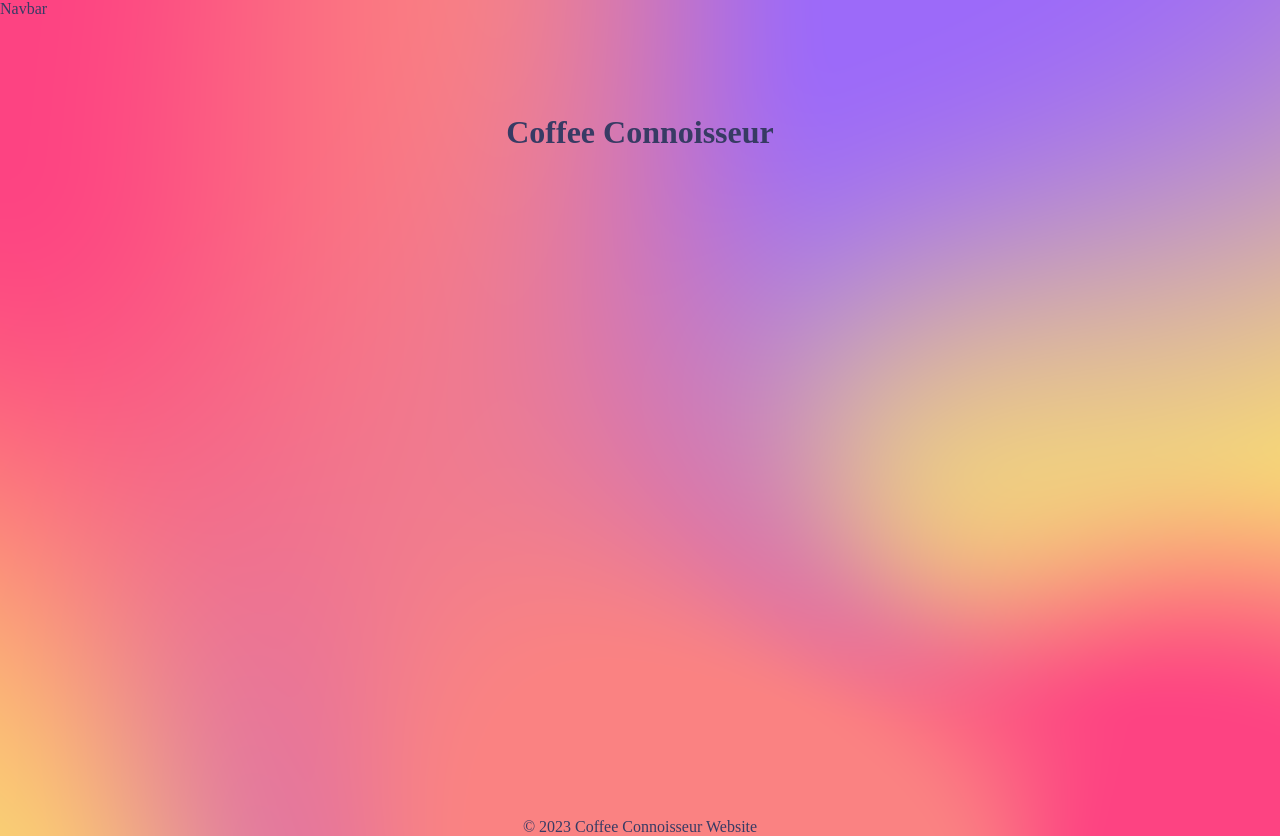
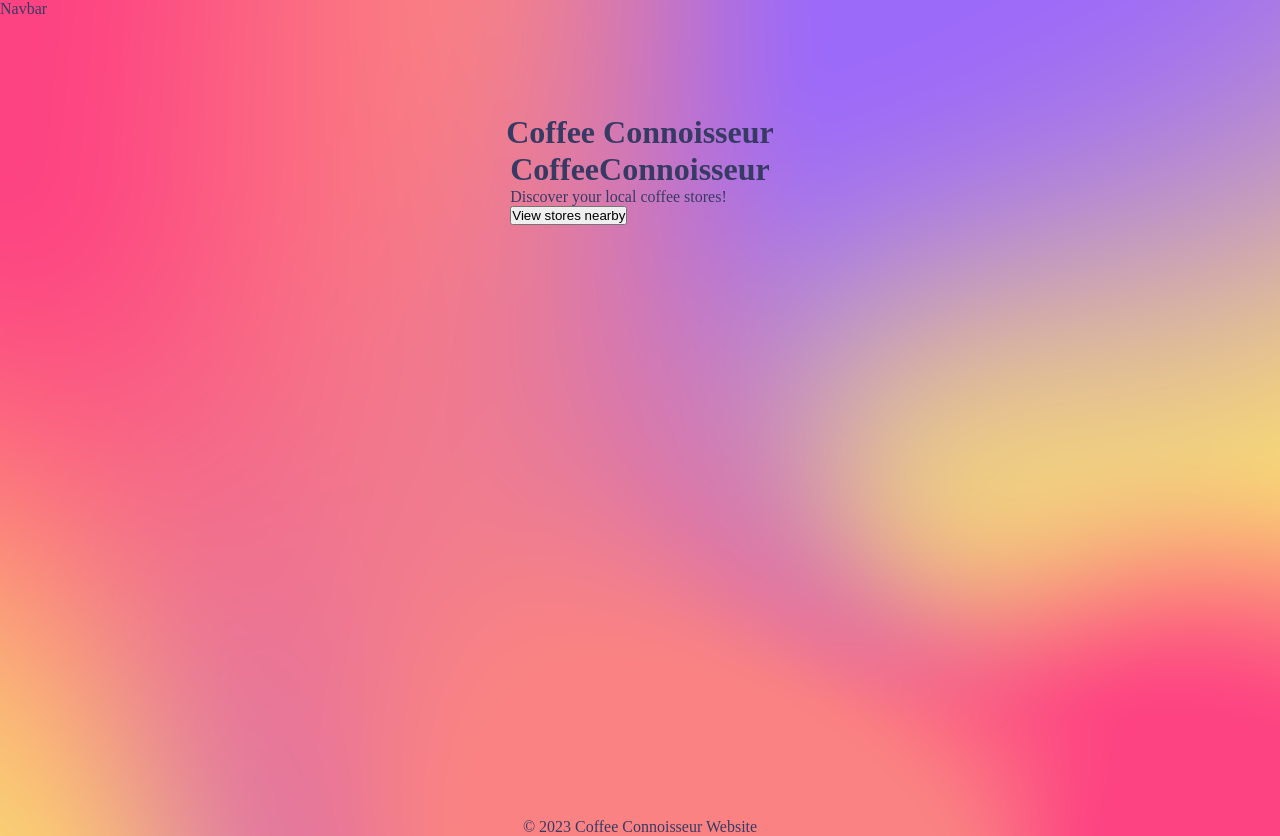
Before and after one commit to o-ponchik/coffee-connoiseur-project, a Next.js app: page / in a window 1280 px wide. Built offline with nearby package versions, Linux system fonts and the light colour scheme.

Commit message:
add a Banner

```diff
--- /dev/null
+++ b/components/Banner.js
@@ -0,0 +1,19 @@
+import React from "react";
+import styles from "../styles/banner.module.css";
+
+const Banner = (props) => {
+  return (
+    <div className={styles.container}>
+      <h1 className={styles.title}>
+        <span className={styles.title1}>Coffee</span>
+        <span className={styles.title2}>Connoisseur</span>
+      </h1>
+      <p className={styles.subTitle}>Discover your local coffee stores!</p>
+      <button className={styles.button} onClick={props.handleOnClick}>
+        {props.buttonText}
+      </button>
+    </div>
+  );
+};
+
+export default Banner;
--- a/pages/index.js
+++ b/pages/index.js
@@ -2,10 +2,15 @@ import Head from "next/head";
 import Image from "next/image";
 import { Inter } from "next/font/google";
 import styles from "@components/styles/Home.module.css";
+import Banner from "@components/components/Banner";
 
 const inter = Inter({ subsets: ["latin"] });
 
 export default function Home() {
+  const handleOnBannerBtnClick = () => {
+    console.log("Banner btn clicked");
+  };
+
   return (
     <>
       <Head>
@@ -16,6 +21,10 @@ export default function Home() {
       </Head>
       <main className={styles.main}>
         <h1>Coffee Connoisseur</h1>
+        <Banner
+          buttonText="View stores nearby"
+          handleOnClick={handleOnBannerBtnClick}
+        />
       </main>
     </>
   );
--- a/styles/Home.module.css
+++ b/styles/Home.module.css
@@ -1,7 +1,6 @@
 .main {
   display: flex;
   flex-direction: column;
-  justify-content: space-between;
   align-items: center;
   padding: 6rem;
   min-height: 100vh;
@@ -97,7 +96,7 @@
 
 .center::before,
 .center::after {
-  content: '';
+  content: "";
   left: 50%;
   position: absolute;
   filter: blur(45px);
@@ -125,7 +124,7 @@
 
 .thirteen::before,
 .thirteen::after {
-  content: '';
+  content: "";
   position: absolute;
   z-index: -1;
 }
--- /dev/null
+++ b/styles/banner.module.css
@@ -0,0 +1,17 @@
+.container {
+}
+
+.title {
+}
+
+.title1 {
+}
+
+.title2 {
+}
+
+.subTitle {
+}
+
+.button {
+}
```
